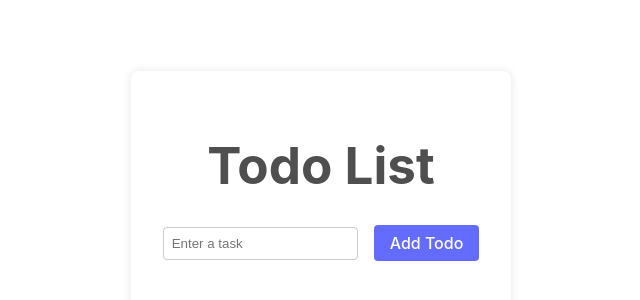
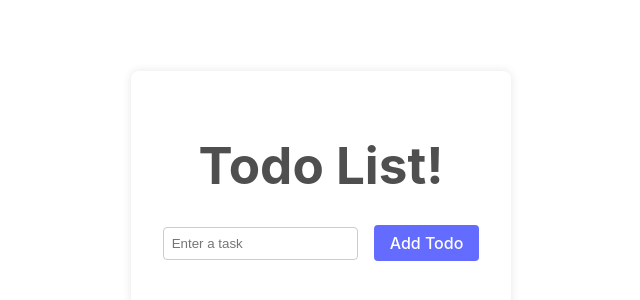
Before and after one commit to Merlin312/reduxToolkitTodo, a React (Vite) app: page / in a window 1280 px wide. Shown: the part 202-502 px from the top of the page, without its empty margins (319-959 px from the left). Built offline with nearby package versions, Linux system fonts and the light colour scheme.

Commit message:
fix App.jsx

```diff
--- a/src/App.jsx
+++ b/src/App.jsx
@@ -9,7 +9,7 @@ const App = () => {
   }, 60000);
   return (
     <div className="container">
-      <h1>Todo List</h1>
+      <h1>Todo List!</h1>
       <TodoForm /> {/* Відображає форму для створення нового елемента */}
       <TodoList /> {/* Відображає список елементів */}
     </div>
```
